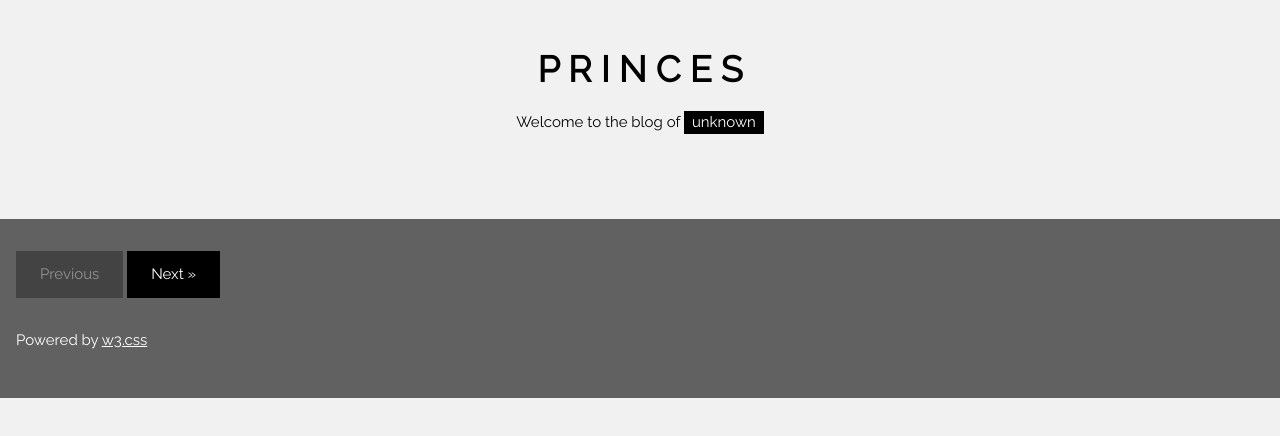
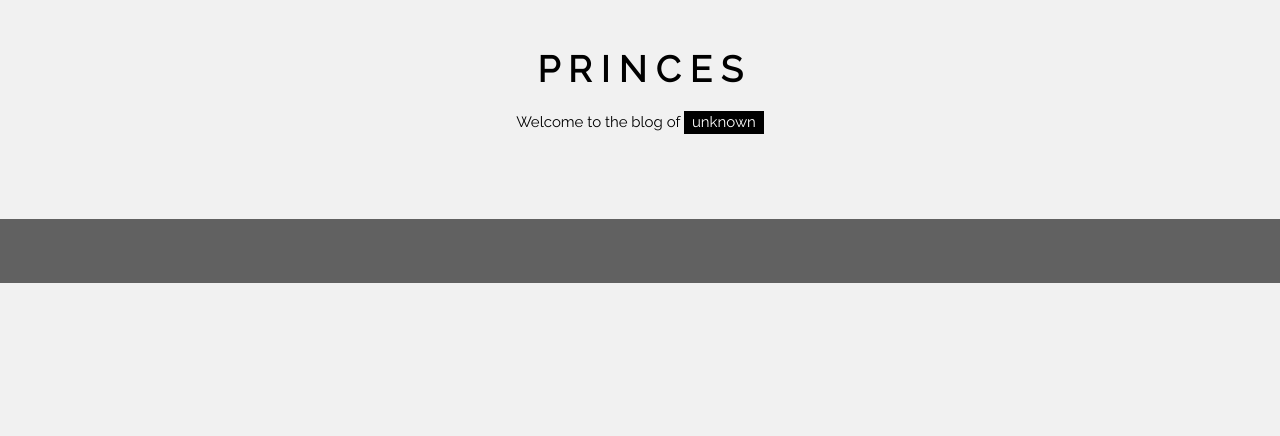
Before and after one commit to jcshredded/hello-world, a plain HTML site: page index.html in a window 1280 px wide. Drawn offline with nearby package versions, Linux system fonts and the light colour scheme.

Commit message:
Update index.html

```diff
--- a/index.html
+++ b/index.html
@@ -36,9 +36,7 @@ and is wrapped around the whole page content, except for the footer in this exam
 
 <!-- Footer -->
 <footer class="w3-container w3-dark-grey w3-padding-32 w3-margin-top">
-  <button class="w3-button w3-black w3-disabled w3-padding-large w3-margin-bottom">Previous</button>
-  <button class="w3-button w3-black w3-padding-large w3-margin-bottom">Next »</button>
-  <p>Powered by <a href="https://www.w3schools.com/w3css/default.asp" target="_blank">w3.css</a></p>
+
 </footer>
 
 </body>
```
